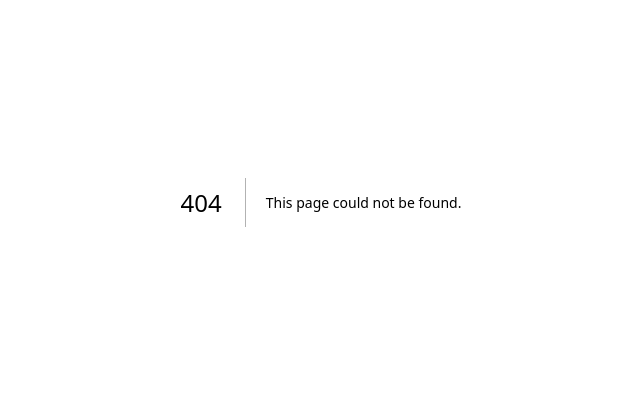
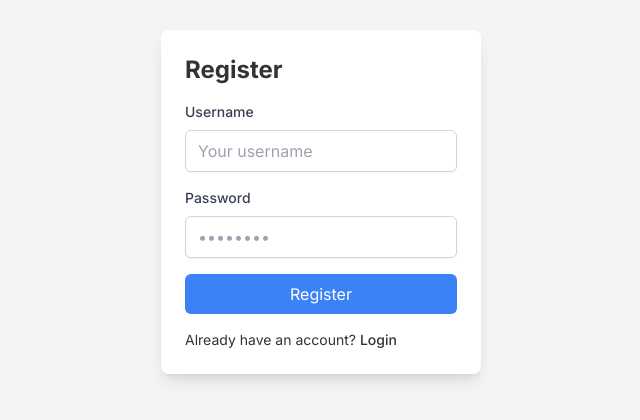
Before and after one commit to chae1xx1os/BoB-DEVTHON, a Next.js app: page /register in a window 1280 px wide. Before the commit this address had no page. Shown: the part 198-618 px from the top of the page, without its empty margins (319-959 px from the left). Built offline with nearby package versions, Linux system fonts and the light colour scheme.

Commit message:
real final commit

```diff
--- a/src/app/page.tsx
+++ b/src/app/page.tsx
@@ -12,7 +12,7 @@ import { MountainIcon } from "@/components/icons/mountain-icon";
 export default function HomePage() {
   const [isLoginOpen, setLoginOpen] = useState(false);
   const [isRegisterOpen, setRegisterOpen] = useState(false);
-
+  const [isLogined, setIsLogined] = useState(false);
   const toggleLogin = () => {
     setLoginOpen(!isLoginOpen);
     if (isRegisterOpen) setRegisterOpen(false);
@@ -22,7 +22,28 @@ export default function HomePage() {
     setRegisterOpen(!isRegisterOpen);
     if (isLoginOpen) setLoginOpen(false);
   };
+  const onLoginSuccess = () => {
+    if (isLoginOpen) setLoginOpen(false);
+    setIsLogined(true);
 
+  }
+  const onRegisterSuccess = () => {
+    if (isRegisterOpen) setRegisterOpen(false);
+
+  }
+
+  const logOutBtnClicked = () => {
+    // if (!isLogined) {
+    //   // 로그인 상태 체크
+    //   return;
+    // }
+
+    //로그인상태일시
+    //
+    console.log('ddddddddddd')
+    setIsLogined(false);
+
+  }
   return (
     <div className="relative min-h-screen flex flex-col">
       <header className="bg-background border-b flex items-center justify-between px-6 py-4 shadow-sm">
@@ -38,8 +59,17 @@ export default function HomePage() {
             Code Review
           </Link>
         </div>
+        {isLogined ? (
+      <button
+        className="p-2 bg-red-500 text-white rounded hover:bg-red-600"
+        onClick={logOutBtnClicked}
+      >
+        로그아웃
+      </button>
+    ) : (
+      <>
+      <div className='justify-left gap-[12px]'>
 
-        <div className="flex items-center gap-4">
         <button
           className="p-2 bg-blue-500 text-white rounded hover:bg-blue-600"
           onClick={toggleLogin}
@@ -47,12 +77,14 @@ export default function HomePage() {
           로그인
         </button>
         <button
-            className="p-2 bg-green-500 text-white rounded hover:bg-green-600"
+          className="ml-8 p-2 bg-green-500 text-white rounded hover:bg-green-600"
           onClick={toggleRegister}
         >
           회원가입
         </button>
       </div>
+      </>
+    )}
       </header>
 
       <main className="flex-grow container mx-auto p-6">
@@ -74,7 +106,7 @@ export default function HomePage() {
       {isLoginOpen && (
         <div className="fixed inset-0 flex items-center justify-center bg-black bg-opacity-50">
           <div className="bg-white p-6 rounded-lg shadow-lg w-full max-w-md relative">
-            <LoginComponent onRegister={toggleRegister} />
+            <LoginComponent onRegister={toggleRegister} onUpdateValue={onLoginSuccess} />
             <button
               className="absolute top-4 right-4 p-2 bg-red-500 text-white rounded"
               onClick={toggleLogin}
@@ -88,7 +120,7 @@ export default function HomePage() {
       {isRegisterOpen && (
         <div className="fixed inset-0 flex items-center justify-center bg-black bg-opacity-50">
           <div className="bg-white p-6 rounded-lg shadow-lg w-full max-w-md relative">
-            <RegisterComponent onLogin={toggleLogin} />
+            <RegisterComponent onLogin={toggleLogin} onUpdateValue={onRegisterSuccess} />
             <button
               className="absolute top-4 right-4 p-2 bg-red-500 text-white rounded"
               onClick={toggleRegister}
--- /dev/null
+++ b/src/app/register/page.tsx
@@ -0,0 +1,60 @@
+'use client'
+// src/pages/register.tsx
+
+import { useState } from "react";
+import { useRouter } from "next/navigation";
+
+export default function RegisterPage() {
+  const [username, setUsername] = useState("");
+  const [password, setPassword] = useState("");
+  const router = useRouter();
+
+  const handleSubmit = (event: React.FormEvent<HTMLFormElement>) => {
+    event.preventDefault();
+    // 회원가입 로직을 여기에 추가합니다.
+    router.push("/login");
+  };
+
+  return (
+    <div className="flex items-center justify-center min-h-screen bg-gray-100">
+      <div className="bg-white p-6 rounded-lg shadow-lg w-80">
+        <h1 className="text-2xl font-bold mb-4">Register</h1>
+        <form className="space-y-4" onSubmit={handleSubmit}>
+          <div className="space-y-2">
+            <label htmlFor="username" className="block text-sm font-medium text-gray-700">Username</label>
+            <input
+              id="username"
+              type="text"
+              value={username}
+              onChange={(e) => setUsername(e.target.value)}
+              placeholder="Your username"
+              className="block w-full px-3 py-2 border border-gray-300 rounded-md shadow-sm"
+              required
+            />
+          </div>
+          <div className="space-y-2">
+            <label htmlFor="password" className="block text-sm font-medium text-gray-700">Password</label>
+            <input
+              id="password"
+              type="password"
+              value={password}
+              onChange={(e) => setPassword(e.target.value)}
+              placeholder="••••••••"
+              className="block w-full px-3 py-2 border border-gray-300 rounded-md shadow-sm"
+              required
+            />
+          </div>
+          <button type="submit" className="w-full bg-blue-500 text-white py-2 rounded-md">
+            Register
+          </button>
+        </form>
+        <p className="mt-4 text-sm text-muted-foreground">
+          Already have an account?{" "}
+          <a href="/login" className="font-medium text-primary hover:underline">
+            Login
+          </a>
+        </p>
+      </div>
+    </div>
+  );
+}
--- a/src/components/login-component.tsx
+++ b/src/components/login-component.tsx
@@ -1,19 +1,63 @@
-// src/components/login-component.tsx
-
+import { useState } from 'react';
+import { useRouter } from 'next/navigation'; // useRouter 대신 useRouter를 사용
 import { Label } from "@/components/ui/label";
 import { Input } from "@/components/ui/input";
 import Link from "next/link";
 import { Button } from "@/components/ui/button";
 
-export function LoginComponent({ onRegister }: { onRegister: () => void }) {
+export function LoginComponent(
+  { onRegister, onUpdateValue }: {
+    onRegister: () => void, onUpdateValue: () => void
+
+  }) {
+  const [userid, setUserid] = useState('');
+  const [password, setPassword] = useState('');
+  const [error, setError] = useState('');
+  const router = useRouter(); // useRouter 훅을 사용하여 라우터 인스턴스를 가져옵니다
+
+  const handleLogin = async (e: React.FormEvent) => {
+    e.preventDefault();
+    try {
+      const response = await fetch('http://localhost:8080/api/token', {
+        method: 'POST',
+        headers: {
+          'Content-Type': 'application/x-www-form-urlencoded',
+        },
+        body: new URLSearchParams({
+          username: userid,
+          password: password,
+        }),
+      });
+
+      if (!response.ok) {
+        throw new Error('Login failed');
+      }
+
+      const data = await response.json();
+      console.log('Login successful', data);
+      onUpdateValue();
+
+      // 토큰 저장
+      localStorage.setItem('token', data.access_token);
+      setError('');
+
+      // 로그인 성공 후 페이지 이동
+      // router.push('/'); // 로그인 후 이동할 페이지를 지정합니다. 예: '/dashboard'
+
+    } catch (error) {
+      console.error('Login error:', error);
+      setError('Invalid credentials');
+    }
+  };
+
   return (
     <div className="bg-white p-6 rounded-lg shadow-lg w-80 relative">
       <h1 className="text-2xl font-bold mb-4">Welcome Back</h1>
       <p className="text-muted-foreground mb-4">Enter your credentials to access your account.</p>
-      <form className="space-y-4">
+      <form className="space-y-4" onSubmit={handleLogin}>
         <div className="space-y-2">
-          <Label htmlFor="username">Username</Label>
-          <Input id="username" type="text" placeholder="Your username" />
+          <Label htmlFor="userid">User ID</Label>
+          <Input id="userid" type="text" placeholder="Your user ID" value={userid} onChange={(e) => setUserid(e.target.value)} />
         </div>
         <div className="space-y-2">
           <div className="flex items-center justify-between">
@@ -22,18 +66,16 @@ export function LoginComponent({ onRegister }: { onRegister: () => void }) {
               Forgot password?
             </Link>
           </div>
-          <Input id="password" type="password" placeholder="••••••••" />
+          <Input id="password" type="password" placeholder="••••••••" value={password} onChange={(e) => setPassword(e.target.value)} />
         </div>
         <Button type="submit" className="w-full">
           Sign in
         </Button>
       </form>
+      {error && <p className="text-red-500 mt-2">{error}</p>}
       <p className="mt-4 text-sm text-muted-foreground">
         Don't have an account?{" "}
-        <button
-          onClick={onRegister}
-          className="font-medium text-primary hover:underline"
-        >
+        <button onClick={onRegister} className="font-medium text-primary hover:underline">
           Register
         </button>
       </p>
--- a/src/components/register-component.tsx
+++ b/src/components/register-component.tsx
@@ -1,34 +1,73 @@
-// src/components/register-component.tsx
-
+import { useState } from 'react';
 import { Label } from "@/components/ui/label";
 import { Input } from "@/components/ui/input";
-import Link from "next/link";
 import { Button } from "@/components/ui/button";
 
-export function RegisterComponent({ onLogin }: { onLogin: () => void }) {
+export function RegisterComponent(
+  { onLogin, onUpdateValue }: {
+    onLogin: () => void, onUpdateValue: () => void
+
+  }) {
+  const [userId, setUserId] = useState('');
+  const [username, setUsername] = useState('');
+  const [password, setPassword] = useState('');
+  const [error, setError] = useState('');
+
+  const handleRegister = async (e: React.FormEvent) => {
+    e.preventDefault();
+    try {
+      const response = await fetch('http://localhost:8080/api/users', {
+        method: 'POST',
+        headers: {
+          'Content-Type': 'application/json',
+        },
+        body: JSON.stringify({
+          user_id: userId,  // 백엔드 스키마에 맞게 수정
+          username: username,
+          password: password,
+        }),
+      });
+
+      if (!response.ok) {
+        throw new Error('Registration failed');
+      }
+
+      const data = await response.json();
+      console.log('Registration successful', data);
+      onUpdateValue();
+      setError('');
+      onLogin();  // Registration successful, redirect to login
+    } catch (error) {
+      console.error('Registration error:', error);
+      setError('Failed to register');
+    }
+  };
+
   return (
     <div className="bg-white p-6 rounded-lg shadow-lg w-80 relative">
       <h1 className="text-2xl font-bold mb-4">Create Account</h1>
       <p className="text-muted-foreground mb-4">Enter your details to create a new account.</p>
-      <form className="space-y-4">
+      <form className="space-y-4" onSubmit={handleRegister}>
+        <div className="space-y-2">
+          <Label htmlFor="userId">User ID</Label>
+          <Input id="userId" type="text" placeholder="Your user ID" value={userId} onChange={(e) => setUserId(e.target.value)} />
+        </div>
         <div className="space-y-2">
           <Label htmlFor="username">Username</Label>
-          <Input id="username" type="text" placeholder="Your username" />
+          <Input id="username" type="text" placeholder="Your username" value={username} onChange={(e) => setUsername(e.target.value)} />
         </div>
         <div className="space-y-2">
           <Label htmlFor="password">Password</Label>
-          <Input id="password" type="password" placeholder="••••••••" />
+          <Input id="password" type="password" placeholder="••••••••" value={password} onChange={(e) => setPassword(e.target.value)} />
         </div>
         <Button type="submit" className="w-full">
           Register
         </Button>
       </form>
+      {error && <p className="text-red-500 mt-2">{error}</p>}
       <p className="mt-4 text-sm text-muted-foreground">
         Already have an account?{" "}
-        <button
-          onClick={onLogin}
-          className="font-medium text-primary hover:underline"
-        >
+        <button onClick={onLogin} className="font-medium text-primary hover:underline">
           Login
         </button>
       </p>
```
Also changed, not shown: src/app/login/page.tsx (added, +19 -0 lines). Lines whose indentation alone changed are shown as unchanged.
